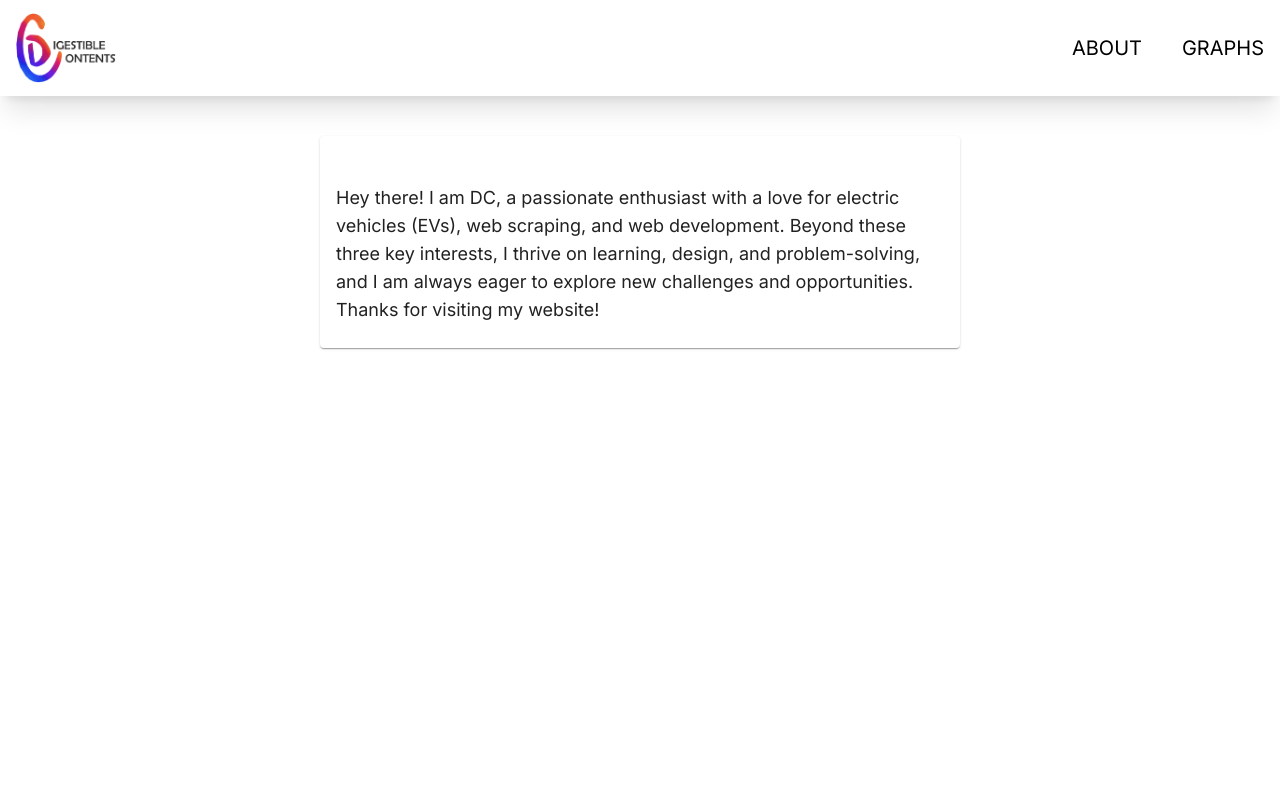
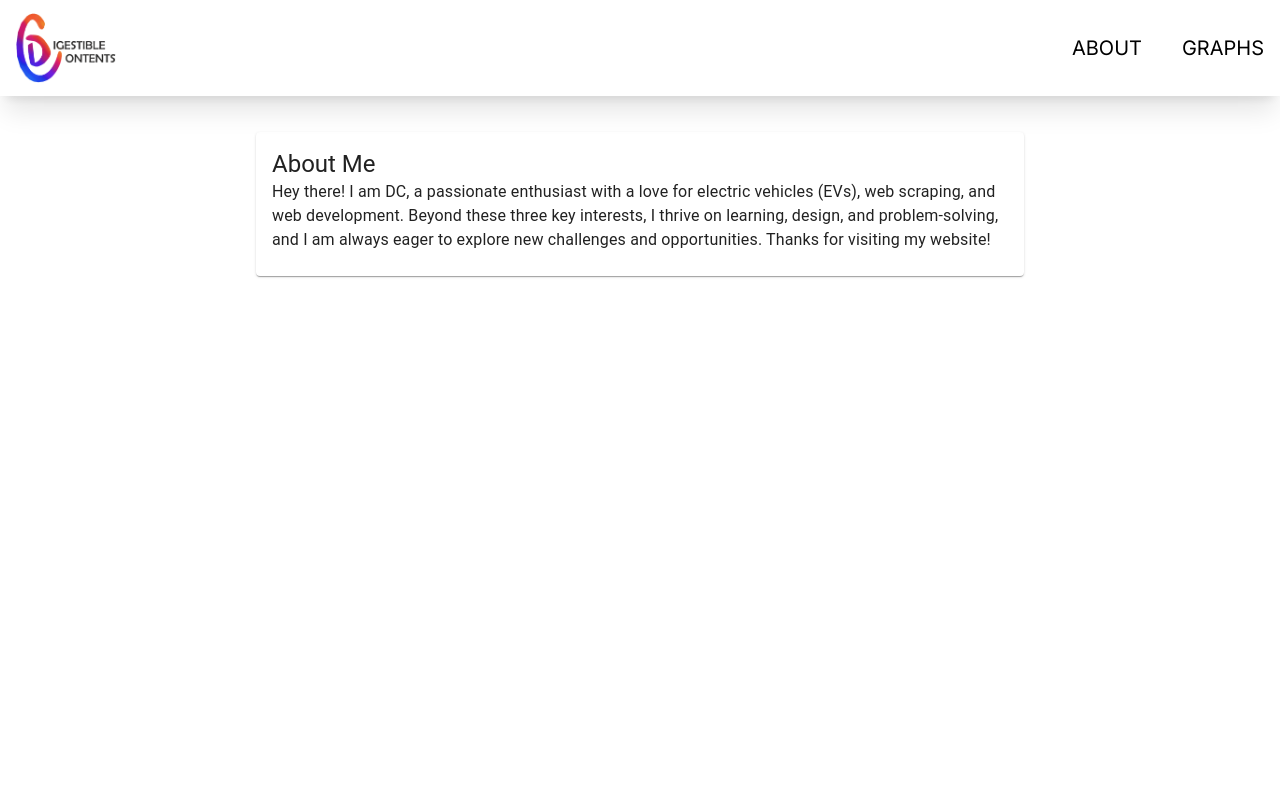
Before and after one commit to issaloo/ev-price-tracker-frontend, a Next.js app: page /about in a window 1280 px wide. Shown: the top 800 px of the page. Built offline with nearby package versions, Linux system fonts and the light colour scheme.

Commit message:
feat(mmultiple): u[date

```diff
--- a/app/about/page.tsx
+++ b/app/about/page.tsx
@@ -1,22 +1,20 @@
 import Card from "@mui/material/Card";
-import CardHeader from "@mui/material/CardHeader";
+import Typography from "@mui/material/Typography";
 import CardContent from "@mui/material/CardContent";
 
 export default function Home() {
   return (
     <div className="w-screen flex flex-row justify-center h-screen items-start">
-      <Card className="mt-10 sm:w-4/6 md:w-3/6 w-5/6">
-        <CardHeader className="uppercase font-extrabold text-3xl flex gap-3">
-          About Me
-        </CardHeader>
+      <Card className="mt-9 md:w-3/5 sm:w-4/5 mx-6">
         <CardContent>
-          <p className="text-lg">
+          <Typography variant="h5">About Me</Typography>
+          <Typography variant="body1">
             Hey there! I am DC, a passionate enthusiast with a love for electric
             vehicles (EVs), web scraping, and web development. Beyond these
             three key interests, I thrive on learning, design, and
             problem-solving, and I am always eager to explore new challenges and
             opportunities. Thanks for visiting my website!
-          </p>
+          </Typography>
         </CardContent>
       </Card>
     </div>
--- a/app/components/Card/CardContainer.tsx
+++ b/app/components/Card/CardContainer.tsx
@@ -18,7 +18,7 @@ const CardContainer = ({ itemDetails }: any) => {
           />
         </div>
         <CardContent className="ml-2 pb-1 pt-3">
-          <Divider />
+          <Divider className="mb-2" />
           <Typography
             variant="h6"
             className={`font-medium ${
```
